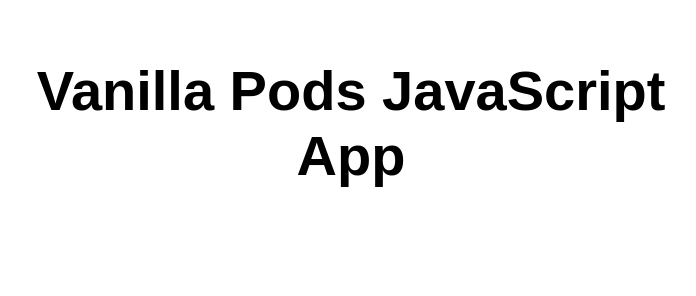
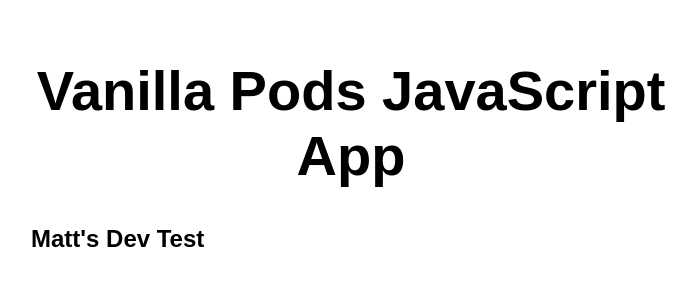
Before and after one commit to matthewjlevy/my-first-static-web-app, a website: page src/index.html in a window 1280 px wide. Shown: the whole page, without its empty margins (289-985 px from the left). Drawn offline with Linux system fonts and the light colour scheme.

Commit message:
Update index.html

```diff
--- a/src/index.html
+++ b/src/index.html
@@ -11,6 +11,7 @@
 <body>
   <main>
     <h1>Vanilla Pods JavaScript App</h1>
+    <h2> Matt's Dev Test</h2>
   </main>
 </body>
 
```
